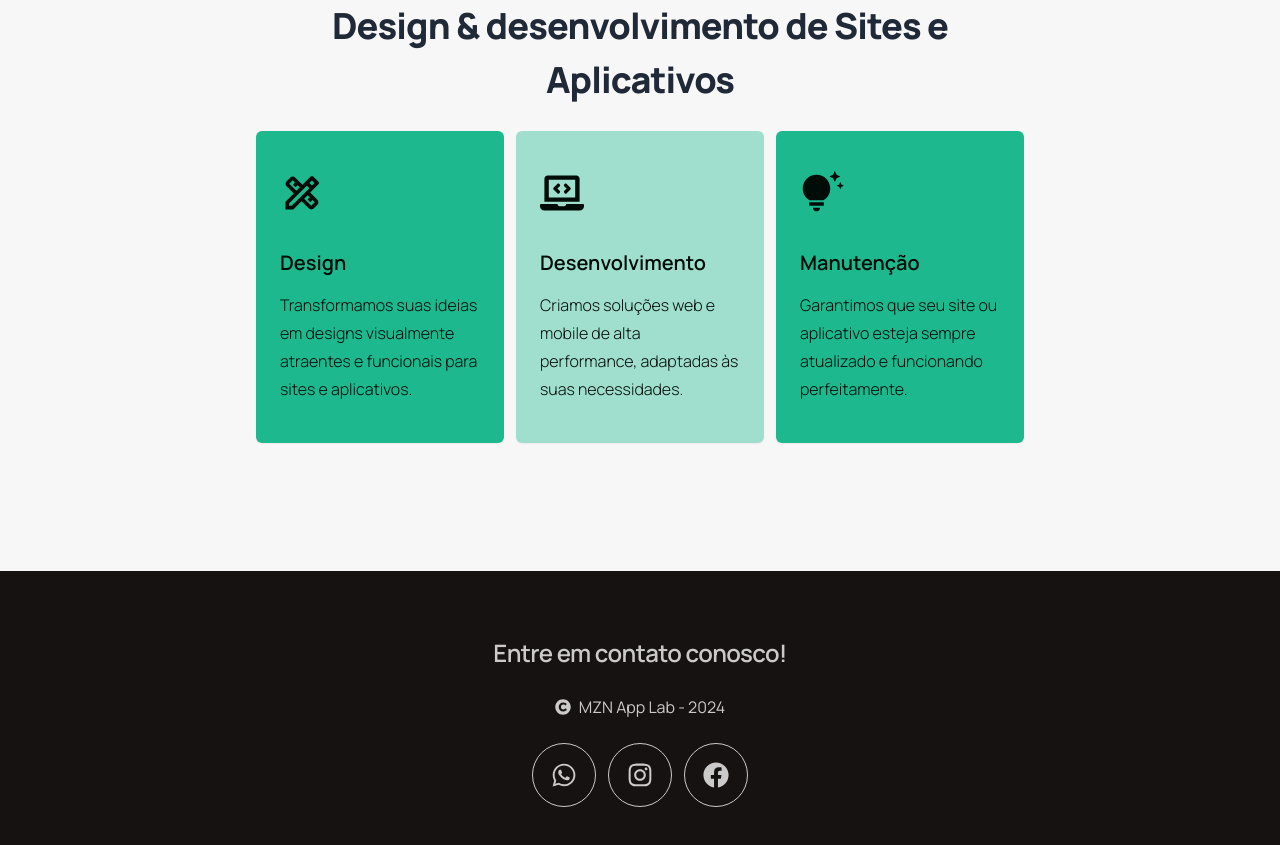
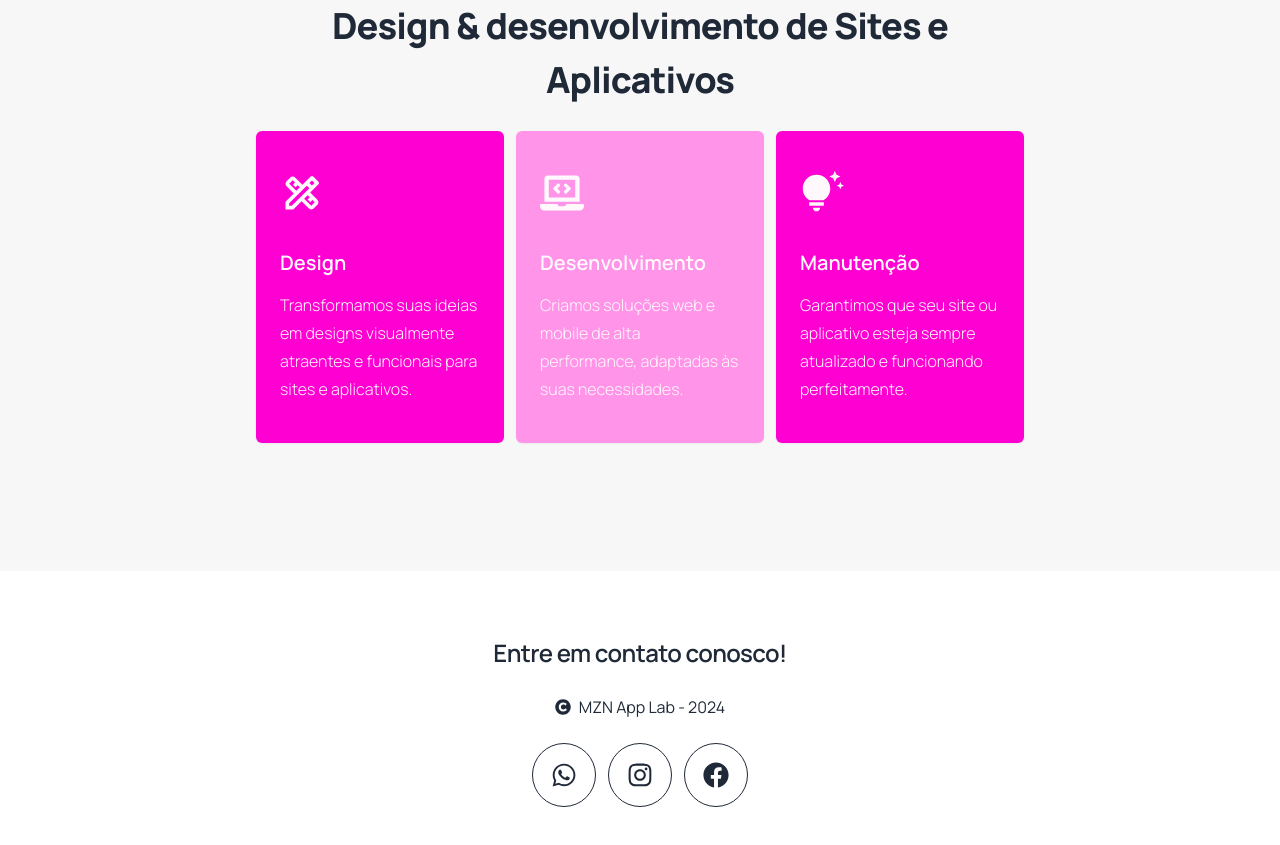
Before and after one commit to jessemezini/feacomoveis.com.br, a Next.js app: page / in a window 1280 px wide. Shown: the part 960-1805 px from the top of the page. Built offline with nearby package versions, Linux system fonts and the light colour scheme.

Commit message:
using light theme

```diff
--- a/src/app/layout.tsx
+++ b/src/app/layout.tsx
@@ -3,6 +3,7 @@ import { Manrope } from "next/font/google";
 import "./globals.css";
 import NavBar from "@/components/navbar";
 import Footer from "@/components/footer";
+import { THEME } from "@/consts";
 
 const font = Manrope({
   weight: ["800", "600", "500", "400", "300"],
@@ -20,7 +21,7 @@ export default function RootLayout({
   children: React.ReactNode;
 }>) {
   return (
-    <html lang="pt-BR" data-theme="forest">
+    <html lang="pt-BR" data-theme={THEME}>
       <body className={font.className}>
         <NavBar />
         {children}
--- a/src/components/hero.tsx
+++ b/src/components/hero.tsx
@@ -17,14 +17,14 @@ export default function Hero() {
           className="max-md:hidden absolute -top-20 -right-3/4 text-secondary/15 rotate-12"
         />
 
-        <Slide direction="up">
+        <Slide direction="up" triggerOnce>
           <h1 className="text-4xl sm:text-5xl leading-normal sm:leading-normal tracking-tight mb-4">
             Somos uma agência digital, que cria experiências online
             impressionantes e envolventes
           </h1>
         </Slide>
 
-        <Fade direction="up" delay={500}>
+        <Fade direction="up" delay={500} triggerOnce>
           <p className="max-w-xl mx-auto text-base sm:text-lg font-medium leading-loose text-base-content/80">
             Nós nos concentramos nas melhores práticas para soluções e serviços
             de design e desenvolvimento de sites e aplicativos.
--- a/src/components/services.tsx
+++ b/src/components/services.tsx
@@ -1,12 +1,13 @@
 import { MdOutlineDesignServices, MdTipsAndUpdates } from "react-icons/md";
 import { FaLaptopCode } from "react-icons/fa";
+import { THEME } from "@/consts";
 
 export default function Services() {
   return (
     <section
       id="services"
       className="bg-[#f7f7f7] -mt-32 pb-32"
-      data-theme="light"
+      data-theme={THEME}
     >
       <div className="container mx-auto pt-64 text-center px-5">
         <h2 className="max-w-3xl mx-auto text-3xl sm:text-4xl font-extrabold leading-normal sm:leading-normal tracking-tight mb-6">
@@ -15,7 +16,7 @@ export default function Services() {
 
         <div className="max-w-3xl mx-auto flex flex-col sm:flex-row gap-3 text-left [&>div]:prose [&>div]:py-10 [&>div]:px-6 [&>div]:flex-1 [&>div]:rounded-md [&>div]:shadow-sm">
           <div
-            data-theme="forest"
+            data-theme={THEME}
             className="bg-secondary hover:bg-secondary/50"
           >
             <MdOutlineDesignServices
@@ -30,7 +31,7 @@ export default function Services() {
           </div>
 
           <div
-            data-theme="forest"
+            data-theme={THEME}
             className="bg-secondary/40 hover:bg-secondary/20"
           >
             <FaLaptopCode size={44} className="text-secondary-content" />
@@ -43,7 +44,7 @@ export default function Services() {
           </div>
 
           <div
-            data-theme="forest"
+            data-theme={THEME}
             className="bg-secondary hover:bg-secondary/50"
           >
             <MdTipsAndUpdates size={44} className="text-secondary-content" />
```
